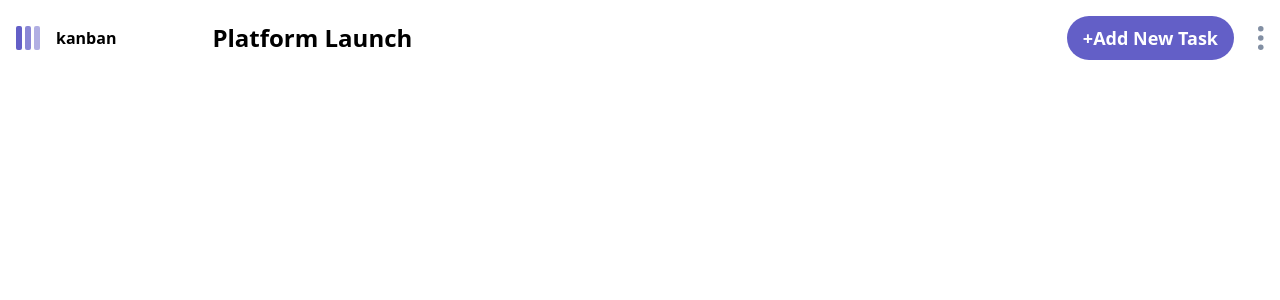
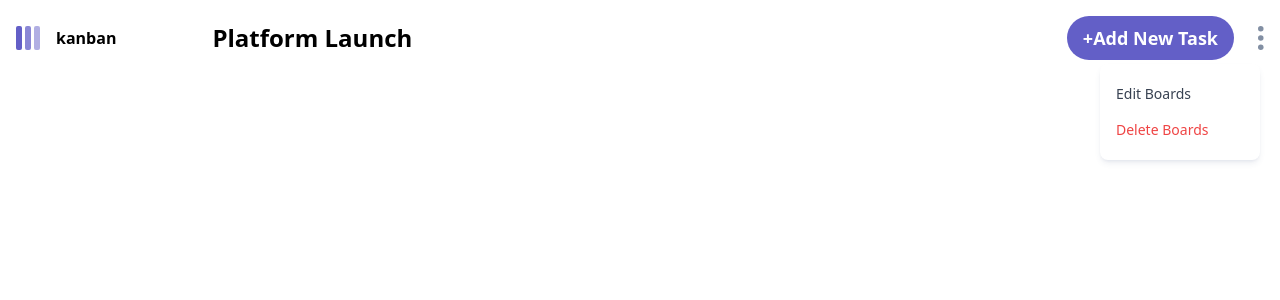
Before and after one commit to bekusha/Task-Manager, a React (Vite) app: page / in a window 1280 px wide. Both pictures are taken after a click on the picture 1261 px from the left and 38 px from the top of the page. Shown: the top 300 px of the page. Built offline with nearby package versions, Linux system fonts and the light colour scheme.

Commit message:
board edit modal works

```diff
--- /dev/null
+++ b/src/component/ElipsisMenu.jsx
@@ -0,0 +1,29 @@
+import React from "react";
+
+const ElipsisMenu = ({ type, setOpenEditModal, setOpenDeleteModal }) => {
+  return (
+    <div
+      className={
+        type === "Boards"
+          ? "absolute top-16 right-5 "
+          : "absolute top-5 rigth-4"
+      }
+    >
+      <div className="flex justify-end items-center ">
+        <div className="w-40 text-sm z-50 font-medium shadow-md shadow-[#364e7e1a] bg-white dark:bg-[#20212c] space-y-4 py-5 px-4 rounded-lg h-auto pr-12">
+          <p
+            onClick={() => {
+              setOpenEditModal();
+            }}
+            className="cursos-pointer dark:text-gray-400 text-gray-700"
+          >
+            Edit {type}
+          </p>
+          <p className="cursor-pointer text-red-500">Delete {type}</p>
+        </div>
+      </div>
+    </div>
+  );
+};
+
+export default ElipsisMenu;
--- a/src/component/Header.jsx
+++ b/src/component/Header.jsx
@@ -5,6 +5,7 @@
 import elipsis from "../assets/icon-vertical-ellipsis.svg";
 import HeaderDropdown from "./HeaderDropdown";
 import AddEditBoardModal from "../modals/AddEditBoardModal";
+import ElipsisMenu from "./ElipsisMenu";
 import { useDispatch, useSelector } from "react-redux";
 import AddEditTaskModal from "../modals/AddEditTaskModal";
 const Header = ({ boardModalOpen, setBoardModalOpen }) => {
@@ -12,9 +13,19 @@
 
   const [openDropdown, setOpenDropdown] = useState(false);
   const [openAddEditTask, setOpenAddEditTask] = useState(false);
+  const [isDeleteModalOpen, setIsDeleteModalOpen] = useState(false);
+  const [isElipsisOpen, setIsElipsisOpen] = useState(false);
   const [boadType, setBoadType] = useState("add");
   const boards = useSelector((state) => state.boards);
   const board = boards.find((board) => board.isActive);
+  const setOpenEditModal = () => {
+    setBoardModalOpen(true);
+    setIsElipsisOpen(false);
+  };
+  const setOpenDeleteModal = () => {
+    setIsDeleteModalOpen(true);
+    setIsElipsisOpen(false);
+  };
   return (
     <div className="p-4 fixed left-0 bg-white dark:bg-[#2b2d37] z-50 right-0">
       <header className="flex justify-between dark:text-white items-center">
@@ -51,7 +62,23 @@
           >
             +
           </button>
-          <img src={elipsis} alt="elipsis" className="cursor-pointer h-6" />
+          <img
+            src={elipsis}
+            onClick={() => {
+              setBoadType("editq");
+              setOpenDropdown(false);
+              setIsElipsisOpen((state) => !state);
+            }}
+            alt="elipsis"
+            className="cursor-pointer h-6"
+          />
+          {isElipsisOpen && (
+            <ElipsisMenu
+              setOpenDeleteModal={setOpenDeleteModal}
+              setOpenEditModal={setOpenEditModal}
+              type="Boards"
+            />
+          )}
         </div>
       </header>
 
```
